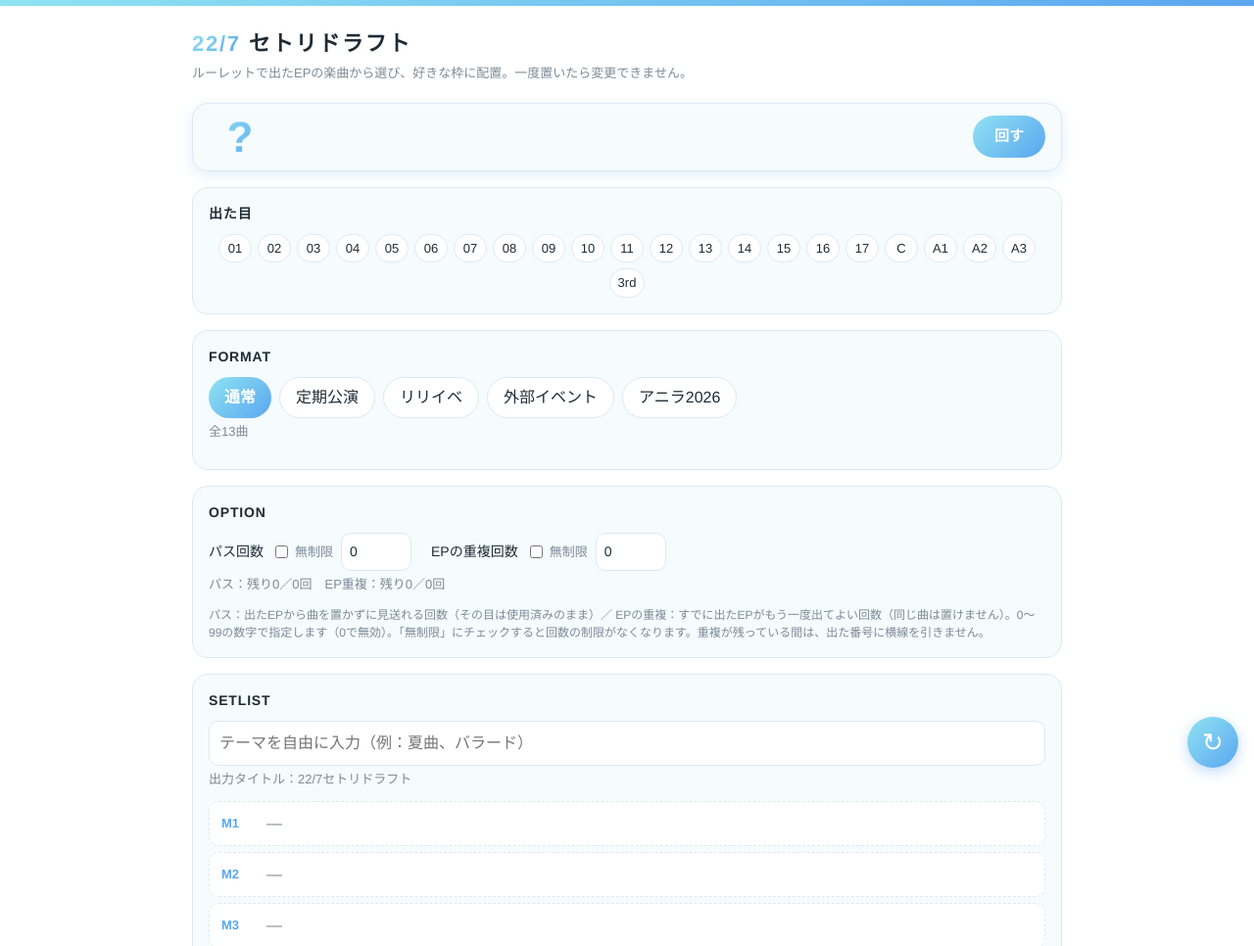
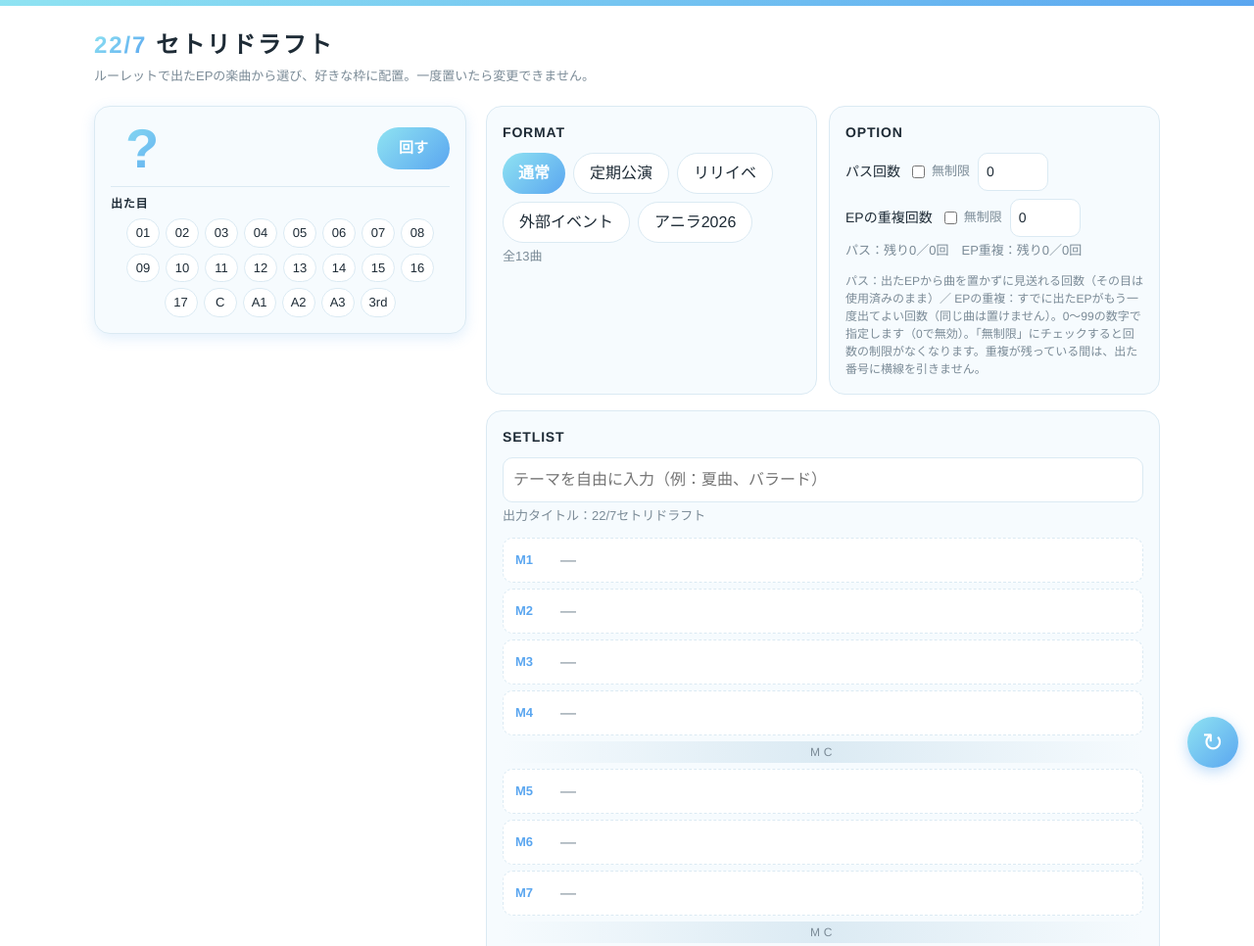
Before and after one commit to isshi89/22_7_Setlist_Draft, a plain HTML site: page index.html in a window 1280 px wide. Shown: the top 966 px of the page at 98% size. Drawn offline with Linux system fonts and the light colour scheme.

Commit message:
addreponsib

```diff
--- a/index.html
+++ b/index.html
@@ -15,30 +15,53 @@
   <h1><span>22/7</span> セトリドラフト</h1>
   <p class="sub">ルーレットで出たEPの楽曲から選び、好きな枠に配置。一度置いたら変更できません。</p>
 
-  <!-- ===== ルーレット（スクロールしても画面上部に追従する） ===== -->
-  <section class="card roll">
+  <!-- 画面の並び：
+       スマホ・タブレット … 上から「操作パネル（追従）」→「設定とセットリスト」
+       PC                … 左に「操作パネル（追従）」／右に「設定とセットリスト」 -->
+  <div class="layout">
+
+    <!-- ===== 操作パネル：ルーレット・出た目・曲の選択（スクロールしても画面に追従） ===== -->
+    <aside class="card panel">
+
+      <!-- ルーレット -->
+      <div class="roll">
         <div class="num" id="num">?</div>            <!-- 出た目（01〜17 / C / A1 など） -->
         <div class="roll-mid">
           <div class="epn" id="epn"></div>           <!-- 出たEPのタイトル -->
           <div class="msg" id="msg"></div>           <!-- ガイドメッセージ -->
         </div>
         <button class="pri" id="spin">回す</button>
-  </section>
+      </div>
 
-  <!-- ===== 出た目の一覧 ===== -->
-  <section class="card">
-    <h2>出た目</h2>
+      <!-- 出た目の一覧 -->
+      <div class="panel-sec">
+        <h2 class="hd">出た目</h2>                   <!-- スマホでは見出しを隠す -->
         <div class="chips" id="chips"></div>         <!-- 出た目は打ち消し線（重複が残っている間は引かない） -->
-  </section>
+      </div>
 
-  <!-- ===== フォーマット選択（ドラフト開始後は変更不可） ===== -->
+      <!-- 曲の選択（ルーレットの後だけ表示） -->
+      <div class="panel-sec" id="songCard" hidden>
+        <h2>曲を選ぶ → 枠をタップして配置</h2>
+        <div class="songs" id="songs"></div>
+        <div class="row"><button id="pass">パス</button></div>   <!-- 回数はオプションで設定 -->
+      </div>
+
+    </aside>
+
+    <!-- ===== 右側（スマホ・タブレットでは下）：設定とセットリスト ===== -->
+    <div class="main-col">
+
+      <!-- 設定（タブレット・PCでは2列で並ぶ） -->
+      <div class="settings">
+
+        <!-- フォーマット選択（ドラフト開始後は変更不可） -->
         <section class="card">
           <h2>FORMAT</h2>
           <div class="fmts" id="fmts"></div>          <!-- ボタンはscript.jsが生成（内容は formats.js） -->
           <div class="msg left" id="fdesc"></div>     <!-- 全○曲の表示 -->
         </section>
 
-  <!-- ===== オプション（ドラフト開始前に回数を設定） ===== -->
+        <!-- オプション（ドラフト開始前に回数を設定） -->
         <section class="card">
           <h2>OPTION</h2>
           <div class="opts">
@@ -56,14 +79,9 @@
           </div>
         </section>
 
-  <!-- ===== 曲の選択（ルーレット後だけ表示） ===== -->
-  <section class="card" id="songCard" hidden>
-    <h2>曲を選ぶ → 枠をタップして配置</h2>
-    <div class="songs" id="songs"></div>
-    <div class="row"><button id="pass">パス</button></div>   <!-- 回数はオプションで設定 -->
-  </section>
+      </div>
 
-  <!-- ===== セットリスト ===== -->
+      <!-- セットリスト -->
       <section class="card">
         <h2>SETLIST</h2>
         <input id="theme" type="text" maxlength="40" placeholder="テーマを自由に入力（例：夏曲、バラード）">
@@ -73,6 +91,9 @@
           <button id="img">画像で保存</button>
         </div>
       </section>
+
+    </div>
+  </div>
 
   <!-- ===== 非公式の表記（文言はここで書き換え） ===== -->
   <footer class="disclaimer">
--- a/style.css
+++ b/style.css
@@ -1,9 +1,24 @@
 /* =========================================================
    22/7 セトリドラフト  スタイル
    白ベース＋水色グラデの差し色
+
+   目次
+     1. 色の設定
+     2. 全体・見出し
+     3. 部品（カード・ボタン・入力）
+     4. レイアウト（スマホ → タブレット → PC の順に上書き）
+     5. 操作パネル（ルーレット・出た目・曲の選択）
+     6. 設定（フォーマット・オプション）
+     7. セットリスト
+     8. 非公式の表記・リセットボタン
+
+   画面幅の切り替え（ブレークポイント）
+     スマホ   … 〜599px（基本のスタイル）
+     タブレット … 600px〜 （@media (min-width: 600px)）
+     PC        … 1024px〜（@media (min-width: 1024px)）
    ========================================================= */
 
-/* ---------- 色の設定（ここを変えると全体の色が変わる） ---------- */
+/* ---------- 1. 色の設定（ここを変えると全体の色が変わる） ---------- */
 :root {
   --bg:   #ffffff;   /* 背景 */
   --card: #f6fbfe;   /* カードの背景 */
@@ -23,7 +38,7 @@
   }
 }
 
-/* ---------- 全体 ---------- */
+/* ---------- 2. 全体・見出し ---------- */
 * { box-sizing: border-box; }
 body {
   margin: 0;
@@ -37,11 +52,11 @@ body::before {
   content: "";
   position: fixed; inset: 0 0 auto; height: 6px;
   background: var(--grad);
+  z-index: 40;
 }
-main { max-width: 920px; margin: 0 auto; padding: 28px 16px 100px; }   /* 下の余白は右下ボタンと重ならないように広め */
+main { max-width: 1120px; margin: 0 auto; padding: 20px 12px 100px; }  /* 下の余白は右下ボタンと重ならないため */
 
-/* ---------- 見出し ---------- */
-h1 { font-size: 22px; letter-spacing: .08em; margin: 0 0 4px; font-weight: 700; }
+h1 { font-size: 20px; letter-spacing: .08em; margin: 0 0 4px; font-weight: 700; }
 /* 「22/7」の文字をグラデにする */
 h1 span {
   background: var(--grad);
@@ -49,18 +64,17 @@ h1 span {
   color: transparent;
 }
 h2 { font-size: 14px; margin: 0 0 10px; letter-spacing: .06em; }
-.sub { color: var(--mute); font-size: 13px; margin: 0 0 20px; }
+.sub { color: var(--mute); font-size: 12px; margin: 0 0 14px; }
 
-/* ---------- カード（各ブロック共通） ---------- */
+/* ---------- 3. 部品 ---------- */
+/* カード（各ブロック共通） */
 .card {
   background: var(--card);
   border: 1px solid var(--line);
   border-radius: 16px;
-  padding: 16px;
-  margin-bottom: 16px;
+  padding: 14px;
 }
 
-/* ---------- ボタン・入力 ---------- */
 button {
   font: inherit; cursor: pointer;
   border: 1px solid var(--line);
@@ -71,72 +85,113 @@ button:disabled { opacity: .4; cursor: not-allowed; }
 /* 「回す」ボタン（グラデ） */
 button.pri {
   background: var(--grad); color: #fff;
-  border: 0; font-weight: 700; padding: 12px 32px; font-size: 16px;
+  border: 0; font-weight: 700; padding: 10px 22px; font-size: 15px;
 }
 input[type=text] {
   width: 100%;
   border: 1px solid var(--line); border-radius: 10px;
   padding: 10px; background: var(--bg); color: var(--ink); font: inherit;
 }
+input[type=number] {
+  width: 72px; padding: 8px; font: inherit;
+  border: 1px solid var(--line); border-radius: 10px;
+  background: var(--bg); color: var(--ink);
+}
+input:disabled { opacity: .5; }
+
 .row { display: flex; gap: 8px; flex-wrap: wrap; justify-content: center; margin-top: 12px; }
 .msg { font-size: 13px; color: var(--mute); margin-top: 8px; text-align: center; min-height: 20px; }
 .msg.left { text-align: left; margin: 4px 0 12px; }
+.note { font-size: 12px; color: var(--mute); margin-top: 6px; }
 
-/* ---------- ルーレット ---------- */
-/* 画面上部に追従するルーレット（左：出た目／中：EPタイトルとメッセージ／右：回すボタン） */
-.roll {
-  position: sticky; top: 14px; z-index: 20;
-  display: grid; grid-template-columns: auto 1fr auto; align-items: center; gap: 14px;
-  padding: 10px 16px; text-align: left;
+/* ---------- 4. レイアウト ---------- */
+/* スマホ：1列（上から 操作パネル → 設定とセットリスト） */
+.layout   { display: grid; gap: 12px; grid-template-columns: minmax(0, 1fr); }
+.main-col { display: grid; gap: 12px; min-width: 0; }
+.settings { display: grid; gap: 12px; }
+
+/* タブレット：設定（フォーマット・オプション）を2列に */
+@media (min-width: 600px) {
+  main { padding: 28px 16px 100px; }
+  h1 { font-size: 22px; }
+  .sub { font-size: 13px; margin-bottom: 20px; }
+  .card { padding: 16px; }
+  .settings { grid-template-columns: 1fr 1fr; }
+}
+
+/* PC：左に操作パネル（追従）、右に設定とセットリスト */
+@media (min-width: 1024px) {
+  h1 { font-size: 24px; }
+  .layout { grid-template-columns: 380px minmax(0, 1fr); gap: 20px; align-items: start; }
+  .main-col { gap: 16px; }
+}
+
+/* ---------- 5. 操作パネル（スクロールしても画面に追従） ---------- */
+.panel {
+  position: sticky; top: 8px; z-index: 20;     /* top：画面上端からの距離 */
+  padding: 10px 12px;
   box-shadow: 0 4px 14px rgba(90,166,240,.18);
 }
-.roll .num { font-size: 44px; min-height: 0; min-width: 64px; text-align: center; }
-.roll-mid { min-width: 0; }
-.roll .epn { min-height: 0; color: var(--ink); font-size: 14px; font-weight: 600; }
-.roll .msg { margin-top: 2px; min-height: 0; text-align: left; font-size: 12px; }
-.roll button.pri { padding: 10px 22px; font-size: 15px; }
+/* ルーレット（左：出た目／中：EPタイトルとメッセージ／右：回すボタン） */
+.roll { display: grid; grid-template-columns: auto 1fr auto; align-items: center; gap: 12px; }
 .num {
-  font-size: 64px; font-weight: 800; line-height: 1.1; min-height: 70px;
+  font-size: 40px; font-weight: 800; line-height: 1.1; min-width: 56px; text-align: center;
   background: var(--grad);
   -webkit-background-clip: text; background-clip: text; color: transparent;
 }
-.epn { color: var(--mute); font-size: 13px; min-height: 20px; }
+.roll-mid { min-width: 0; }
+.epn { color: var(--ink); font-size: 14px; font-weight: 600; min-height: 20px; }
+.roll .msg { margin-top: 2px; min-height: 0; text-align: left; font-size: 12px; }
 
-/* 1〜16・Cの一覧 */
-.chips { display: flex; flex-wrap: wrap; gap: 6px; justify-content: center; }
+/* パネル内の区切り */
+.panel-sec { margin-top: 8px; padding-top: 8px; border-top: 1px solid var(--line); }
+.panel-sec h2 { font-size: 12px; margin-bottom: 6px; }
+.hd { display: none; }                          /* 「出た目」の見出し：スマホでは隠す */
+
+/* 出た目の一覧：スマホは1行で横スクロール */
+.chips { display: flex; gap: 6px; flex-wrap: nowrap; overflow-x: auto; padding-bottom: 4px; }
 .chip {
-  min-width: 34px; text-align: center; padding: 4px 8px;
+  flex: none; min-width: 34px; text-align: center; padding: 4px 8px;
   border-radius: 999px; border: 1px solid var(--line);
   font-size: 13px; background: var(--bg);
 }
 .chip.used { background: var(--line); color: var(--mute); text-decoration: line-through; } /* 出た目 */
 .chip.now  { background: var(--grad); color: #fff; border: 0; font-weight: 700; }           /* 今出た目 */
 
-/* ---------- フォーマット選択 ---------- */
-.fmts { display: flex; flex-wrap: wrap; gap: 8px; }
-.fmt.on { background: var(--grad); color: #fff; border: 0; font-weight: 700; }   /* 選択中 */
-
-/* ---------- オプション ---------- */
-.opts { display: flex; flex-wrap: wrap; gap: 20px; }
-.opt { display: flex; align-items: center; gap: 8px; font-size: 14px; }
-.opt .unl { display: flex; align-items: center; gap: 4px; font-size: 13px; color: var(--mute); }
-input[type=number] {
-  width: 72px; padding: 8px; font: inherit;
-  border: 1px solid var(--line); border-radius: 10px;
-  background: var(--bg); color: var(--ink);
-}
-input:disabled { opacity: .5; }
-.note { font-size: 12px; color: var(--mute); margin-top: 6px; }
-
-/* ---------- 曲の選択 ---------- */
-.songs { display: grid; gap: 6px; margin-top: 12px; }
-.song { text-align: left; border-radius: 10px; padding: 10px 12px; display: flex; gap: 10px; }
+/* 曲の選択：スマホは1列で、パネルが大きくなりすぎないよう高さを制限（中でスクロール） */
+.songs { display: grid; gap: 4px; max-height: 26vh; overflow-y: auto; }
+.song { text-align: left; border-radius: 10px; padding: 8px 10px; font-size: 14px; display: flex; gap: 10px; }
 .song b { color: var(--g2); min-width: 24px; }                      /* トラック番号 */
 .song.sel { background: var(--grad); color: #fff; border: 0; }       /* 選択中 */
 .song.sel b { color: #fff; }
 .song:disabled { text-decoration: line-through; }                    /* 配置済みの曲 */
 
-/* ---------- セットリストの枠 ---------- */
+/* タブレット：出た目を折り返して全部見せる／曲の選択は2列 */
+@media (min-width: 600px) {
+  .panel { top: 12px; padding: 12px 16px; }
+  .num { font-size: 48px; min-width: 64px; }
+  .hd { display: block; }
+  .chips { flex-wrap: wrap; overflow: visible; justify-content: center; }
+  .songs { grid-template-columns: 1fr 1fr; max-height: 30vh; }
+  .song { font-size: 15px; padding: 9px 12px; }
+}
+
+/* PC：パネルは左カラム。曲の選択は1列で、長いときはパネル全体がスクロール */
+@media (min-width: 1024px) {
+  .panel { top: 14px; max-height: calc(100vh - 28px); overflow-y: auto; }
+  .num { font-size: 56px; }
+  .songs { grid-template-columns: 1fr; max-height: none; overflow: visible; }
+}
+
+/* ---------- 6. 設定（フォーマット・オプション） ---------- */
+.fmts { display: flex; flex-wrap: wrap; gap: 8px; }
+.fmt.on { background: var(--grad); color: #fff; border: 0; font-weight: 700; }   /* 選択中 */
+
+.opts { display: flex; flex-direction: column; gap: 8px; }
+.opt { display: flex; align-items: center; gap: 8px; font-size: 14px; flex-wrap: wrap; }
+.opt .unl { display: flex; align-items: center; gap: 4px; font-size: 13px; color: var(--mute); }
+
+/* ---------- 7. セットリスト ---------- */
 .list { display: grid; gap: 6px; }
 .slot {
   display: flex; align-items: center; gap: 10px;
@@ -150,19 +205,22 @@ input:disabled { opacity: .5; }
 .slot.hot  { border: 2px solid var(--g2); background: rgba(90,166,240,.1); cursor: pointer; } /* 配置できる空き枠 */
 .slot small { color: var(--mute); margin-left: auto; font-size: 11px; }       /* EPタイトル */
 /* ソロ枠のメンバー名入力欄 */
-.slot .solo-name { width: 130px; padding: 4px 8px; font-size: 13px; border-radius: 8px; }
+.slot .solo-name { width: 100px; padding: 4px 8px; font-size: 13px; border-radius: 8px; }
 /* MC・幕間映像の区切り線 */
 .mc {
   text-align: center; font-size: 12px; letter-spacing: .3em; color: var(--mute);
   padding: 2px 0;
   background: linear-gradient(90deg, transparent, var(--line), transparent);
 }
+@media (min-width: 600px) {
+  .slot .solo-name { width: 130px; }
+}
 
-/* ---------- 非公式の表記 ---------- */
+/* ---------- 8. 非公式の表記・リセットボタン ---------- */
 .disclaimer { margin-top: 32px; color: var(--mute); font-size: 12px; text-align: center; }
 .disclaimer p { margin: 4px 0; }
 
-/* ---------- リセットボタン（右下に追従する丸いアイコン） ---------- */
+/* リセット：右下に追従する丸いアイコン */
 .fab {
   position: fixed; right: 16px; bottom: calc(16px + env(safe-area-inset-bottom, 0px));
   width: 52px; height: 52px; padding: 0; border: 0; border-radius: 50%;
```
Also changed, not shown: 1 other file. Lines whose indentation alone changed are shown as unchanged.
